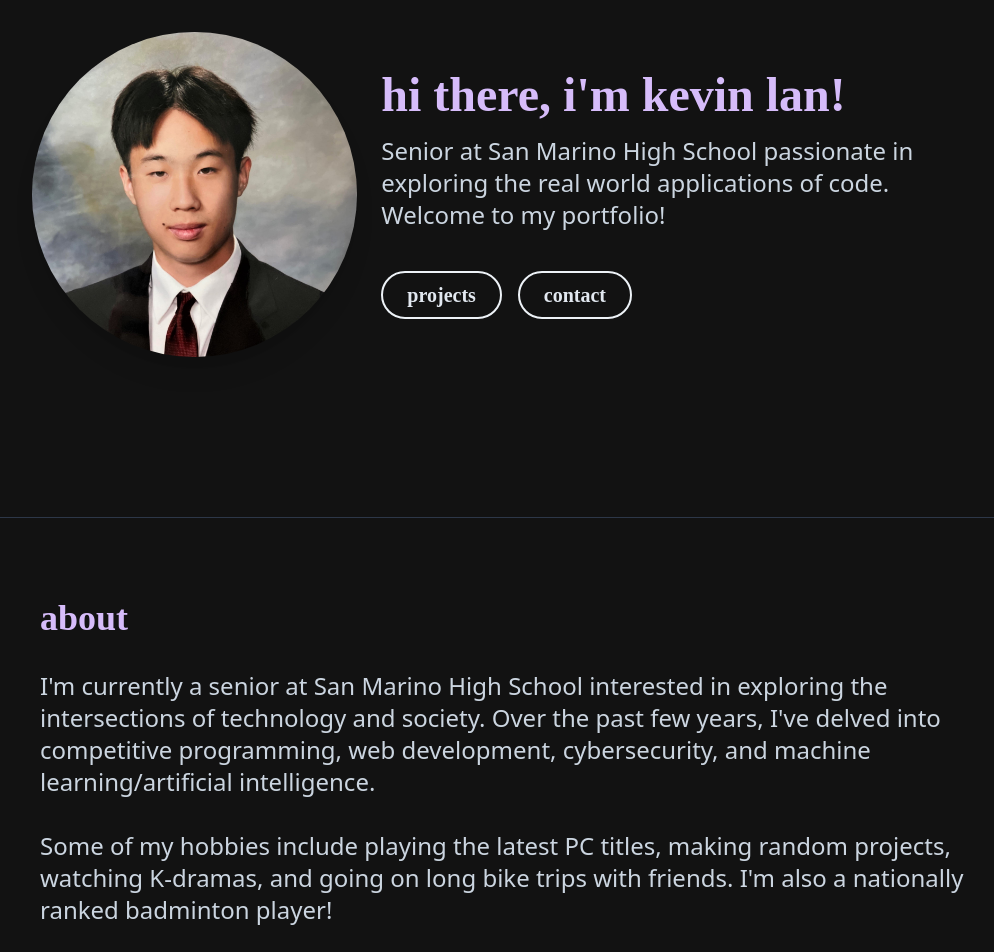
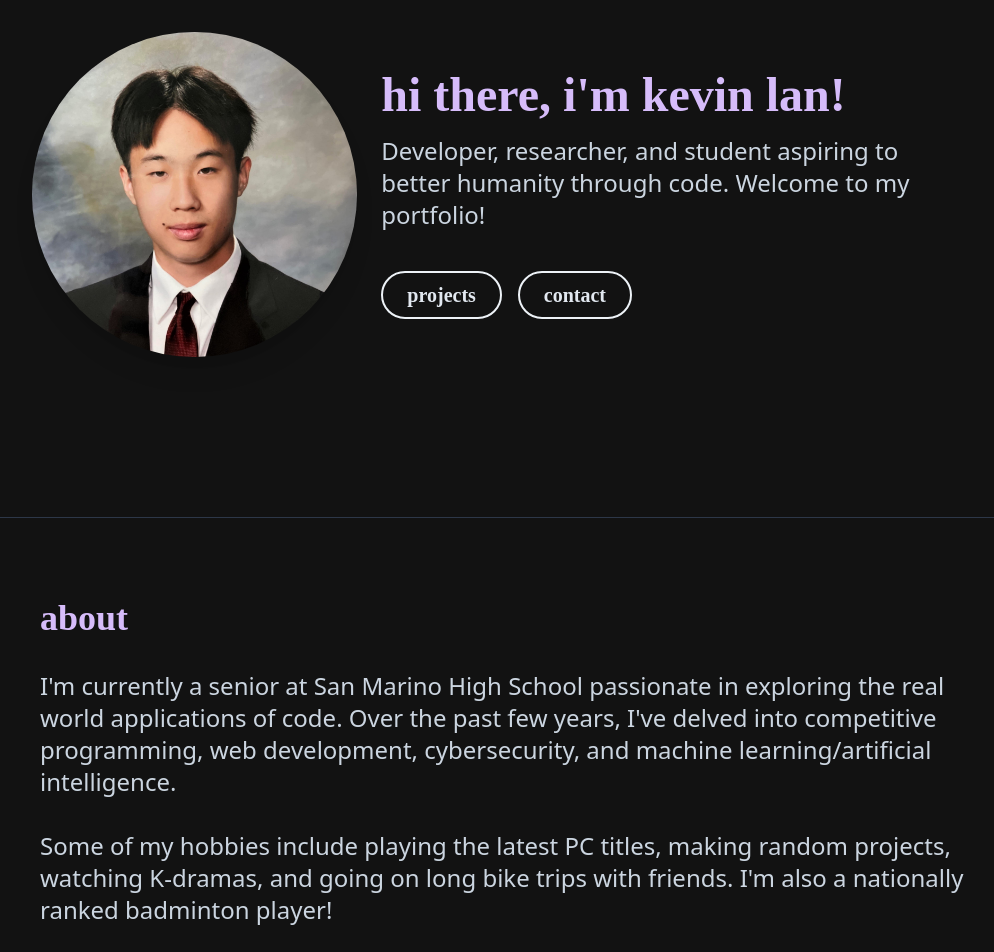
Before and after one commit to kevinjl321/portfolio, a React (Create React App) app: page / in a window 1280 px wide. Shown: the part 220-1172 px from the top of the page, without its empty margins (120-1114 px from the left). Built offline with nearby package versions, Linux system fonts and the light colour scheme.

Commit message:
rework section descriptions

```diff
--- a/src/components/About.tsx
+++ b/src/components/About.tsx
@@ -13,7 +13,7 @@ export class About extends Component {
           </div>
           <div className="mb-8">
             <p className="mb-8 text-xl md:text-2xl">
-              I'm currently a senior at San Marino High School interested in exploring the intersections of technology and society. Over the past few years, I've delved into
+              I'm currently a senior at San Marino High School passionate in exploring the real world applications of code. Over the past few years, I've delved into
               competitive programming, web development, cybersecurity, and machine learning/artificial intelligence.
               <br></br>
               <br></br>
--- a/src/components/Hero.tsx
+++ b/src/components/Hero.tsx
@@ -15,7 +15,7 @@ export class Hero extends Component {
                             hi there, i'm kevin lan!
                         </h2>
                         <h3 className="w-full mb-6 text-xl text-center text-gray-400 font-body md:text-xl lg:text-2xl md:text-left md:max-w-md lg:max-w-xl">
-                        Senior at San Marino High School passionate in exploring the real world applications of code. Welcome to my portfolio!
+                        Developer, researcher, and student aspiring to better humanity through code. Welcome to my portfolio!
                         </h3>
                         <div className="flex flex-row items-center">
                             <a href = "#projects" className="special px-6 py-2 text-xl border-2 rounded-full text-gray-300 font-bold border-gray-200 text-center transition duration-500 ease-in-out hover:bg-purple-300 hover:text-gray-900 hover:border-gray-900 md:text-xl mt-4 mr-4">projects</a>
```
